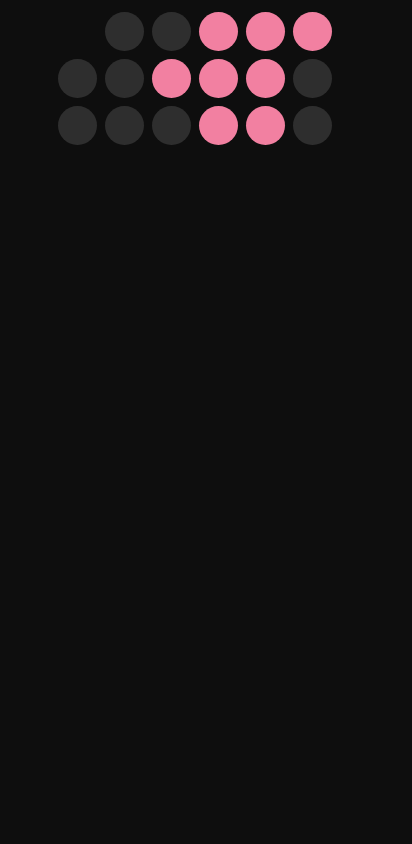
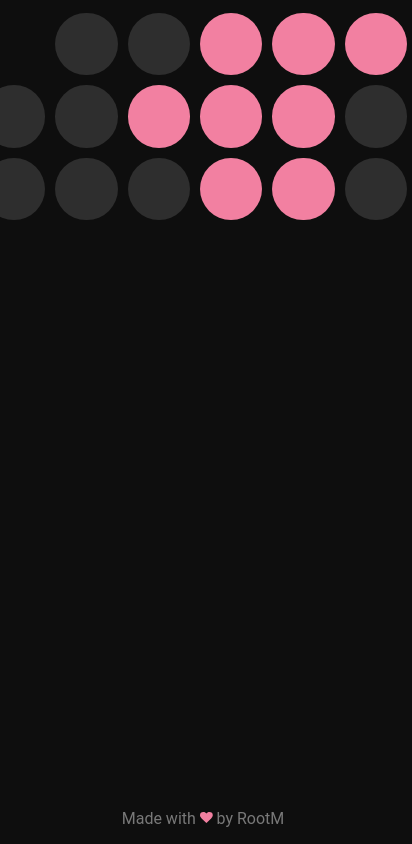
Before and after one commit to stagrim/bin_clk, a SvelteKit app: page / in a window 390 px wide. Shown: the whole page, 412 px wide, since content can reach past the window. Built offline with nearby package versions, Linux system fonts and the light colour scheme.

Commit message:
Added footer, made more responsive

```diff
--- a/package.json
+++ b/package.json
@@ -18,6 +18,7 @@
 		"@typescript-eslint/parser": "^5.45.0",
 		"eslint": "^8.28.0",
 		"eslint-plugin-svelte3": "^4.0.0",
+		"sass": "^1.58.0",
 		"svelte": "^3.54.0",
 		"svelte-check": "^3.0.1",
 		"tslib": "^2.4.1",
--- a/src/routes/+page.svelte
+++ b/src/routes/+page.svelte
@@ -37,21 +37,33 @@
     {/each}
 </div>
 
-<style>
+<p class="footer">
+    Made with <svg viewBox="0 0 1792 1792" preserveAspectRatio="xMidYMid meet" xmlns="http://www.w3.org/2000/svg" style="height: 0.8rem;"><path d="M896 1664q-26 0-44-18l-624-602q-10-8-27.5-26T145 952.5 77 855 23.5 734 0 596q0-220 127-344t351-124q62 0 126.5 21.5t120 58T820 276t76 68q36-36 76-68t95.5-68.5 120-58T1314 128q224 0 351 124t127 344q0 221-229 450l-623 600q-18 18-44 18z" fill="#f280a1"></path></svg> by RootM
+</p>
+
+<style lang="scss">
+    $diameter: 16vw;
+    $diameter-height-breakpoint: 26vh;
+
+    * {
+        font-family: "Roboto", "Helvetica", "Arial", sans-serif;
+    }
+
     .container {
         display: flex;
         flex-direction: column;
         align-items: center;
+        margin-top: 2%;
     }
 
     .row {
         display: flex;
     }
-
     .circle {
-        width: 10vw;
-        height: 10vw;
-        margin: 4px;
+        width: min($diameter, $diameter-height-breakpoint);
+        height: $diameter;
+        max-height: $diameter-height-breakpoint;
+        margin: 5px;
         background-color: #2e2e2e;
         border-radius: 50%;
         transition: 0.1s;
@@ -62,6 +74,14 @@
     }
 
     .circle.active {
-        background-color: #F280A1;
+        background-color: #f280a1;
+    }
+
+    .footer {
+        bottom: 0;
+        width: 100%;
+        position: fixed;
+        text-align: center;
+        color: #787878;
     }
 </style>
```
Also changed, not shown: 1 other file (tests, documents, lock files or other folders).
